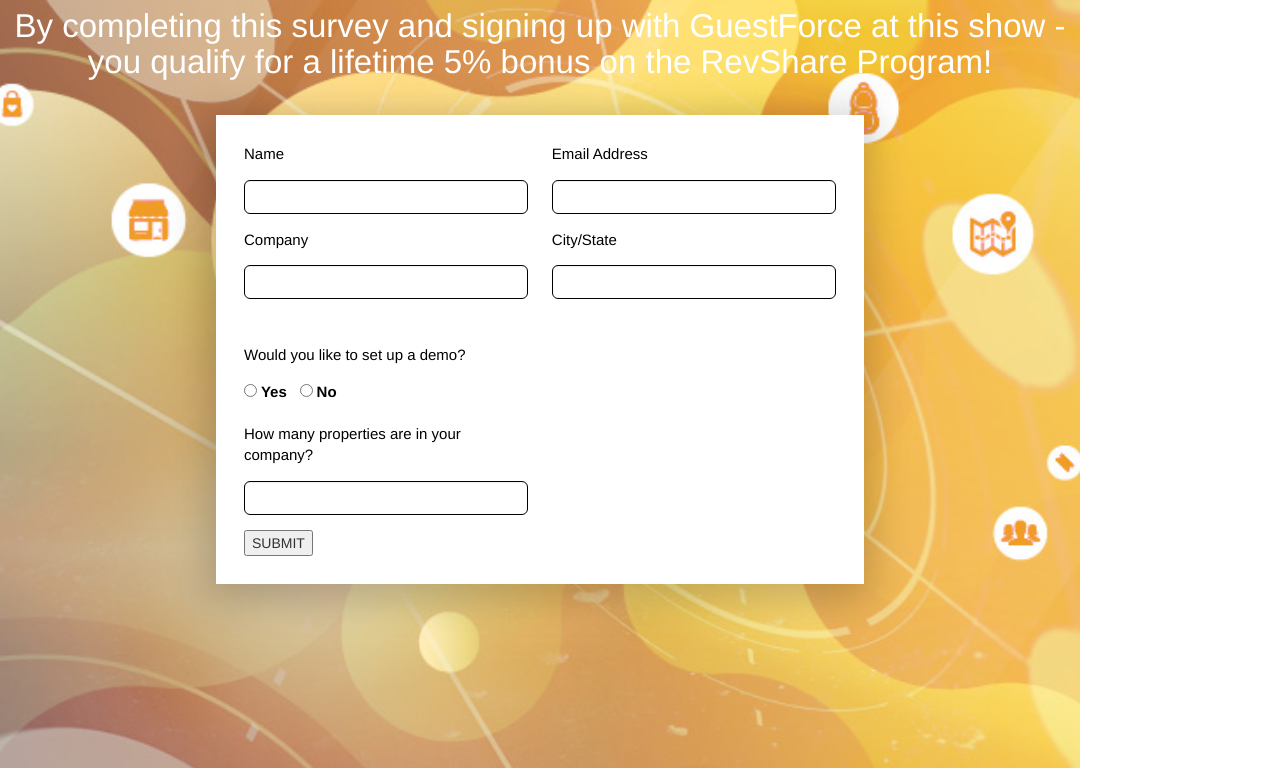
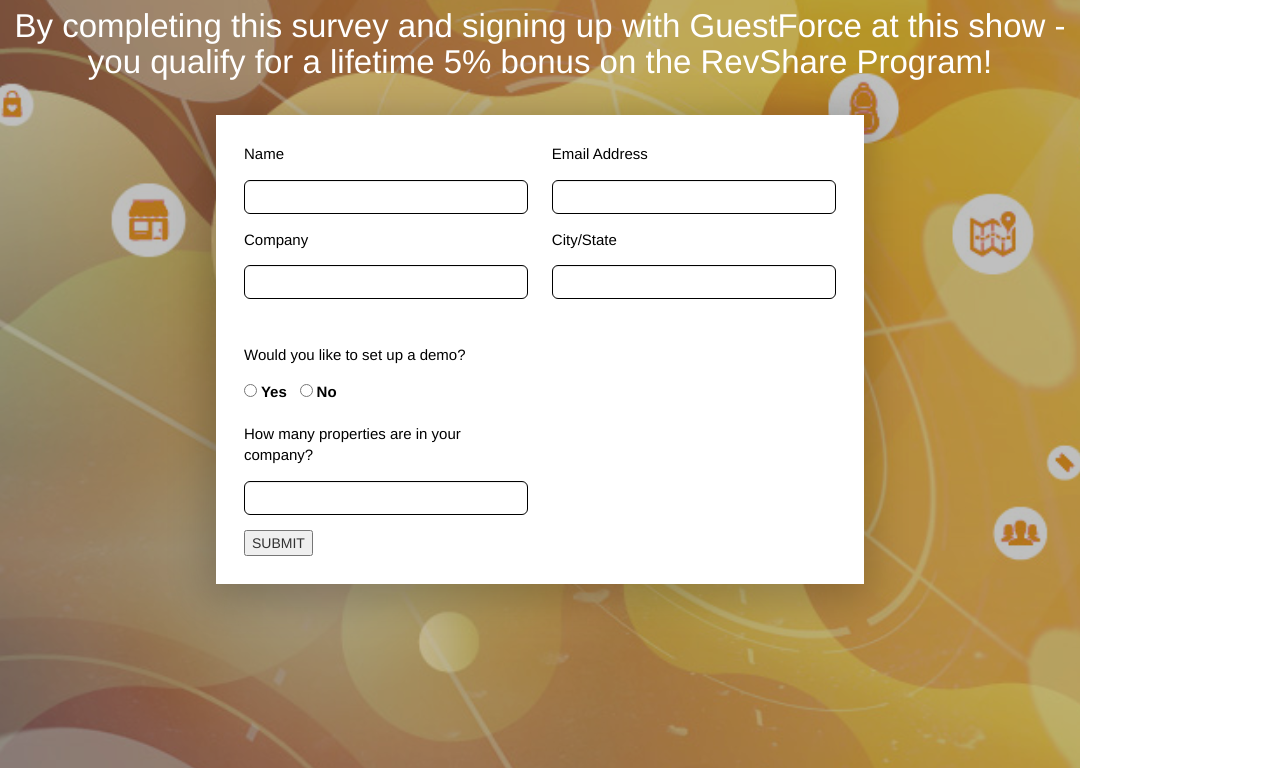
Before and after one commit to getrobotsolutions/Guestforce, a plain HTML site: page Contents/Survey/index.html in a window 1280 px wide. Shown: the part 333-1101 px from the top of the page. Drawn offline with Linux system fonts and the light colour scheme; files that its build step writes are made by us from their sources.

Commit message:
update
update

```diff
--- a/Contents/Survey/index.html
+++ b/Contents/Survey/index.html
@@ -78,7 +78,7 @@
 </nav>
 
 <section class="main-content" style="background-image: url(top-1.jpg);    margin-top: -20px;background-size: cover;background-position: -2000px;">
-    <div class="bmg">
+    <div class="bmg" style="background-color: rgba(0, 0, 0, 0.25);">
         <h2 class="header-w3ls">By completing this survey and signing up with GuestForce at this show - you qualify for a lifetime 5% bonus on the RevShare Program! </h2>
       <!-- multistep form -->
       <div class="main-bothside">
```
